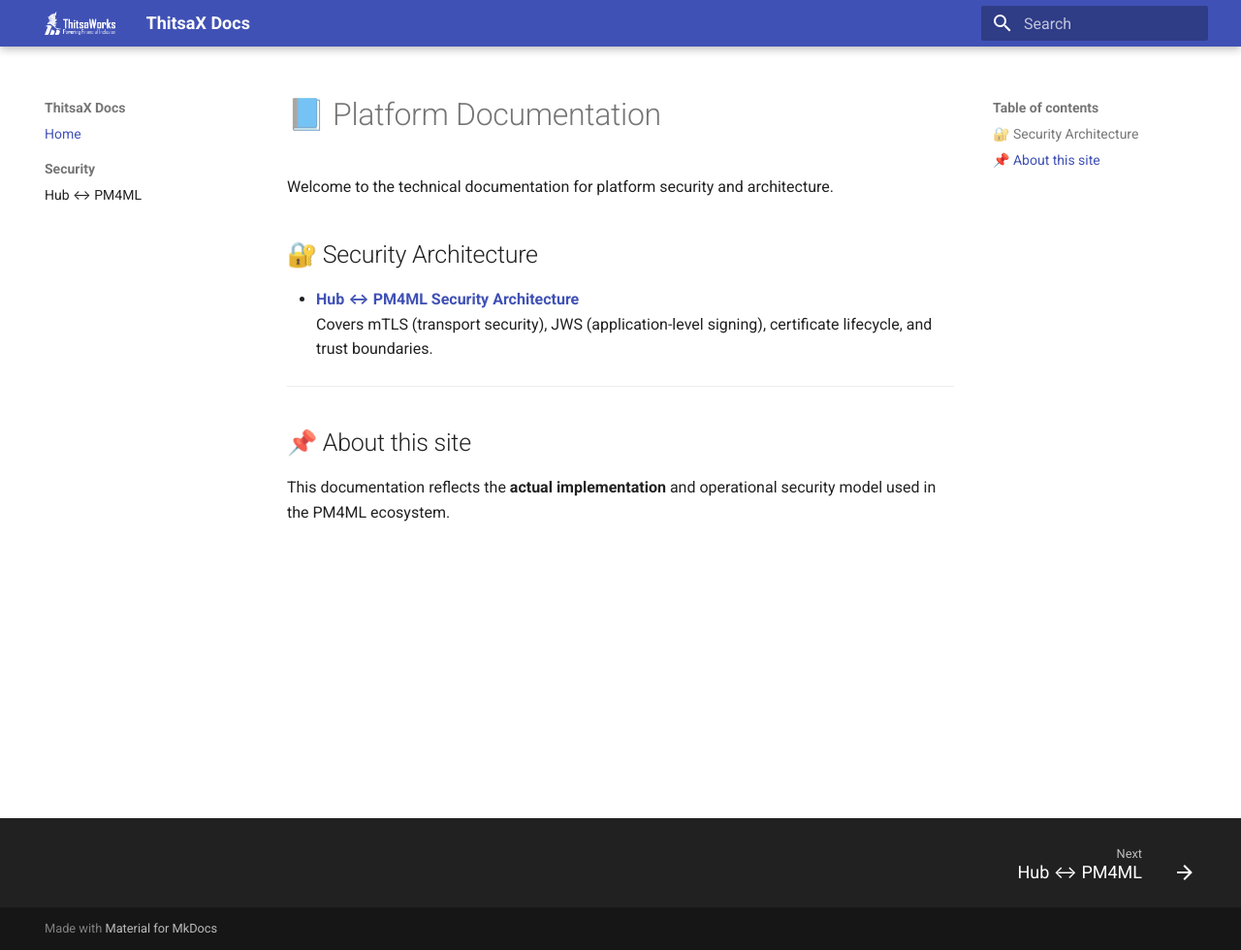
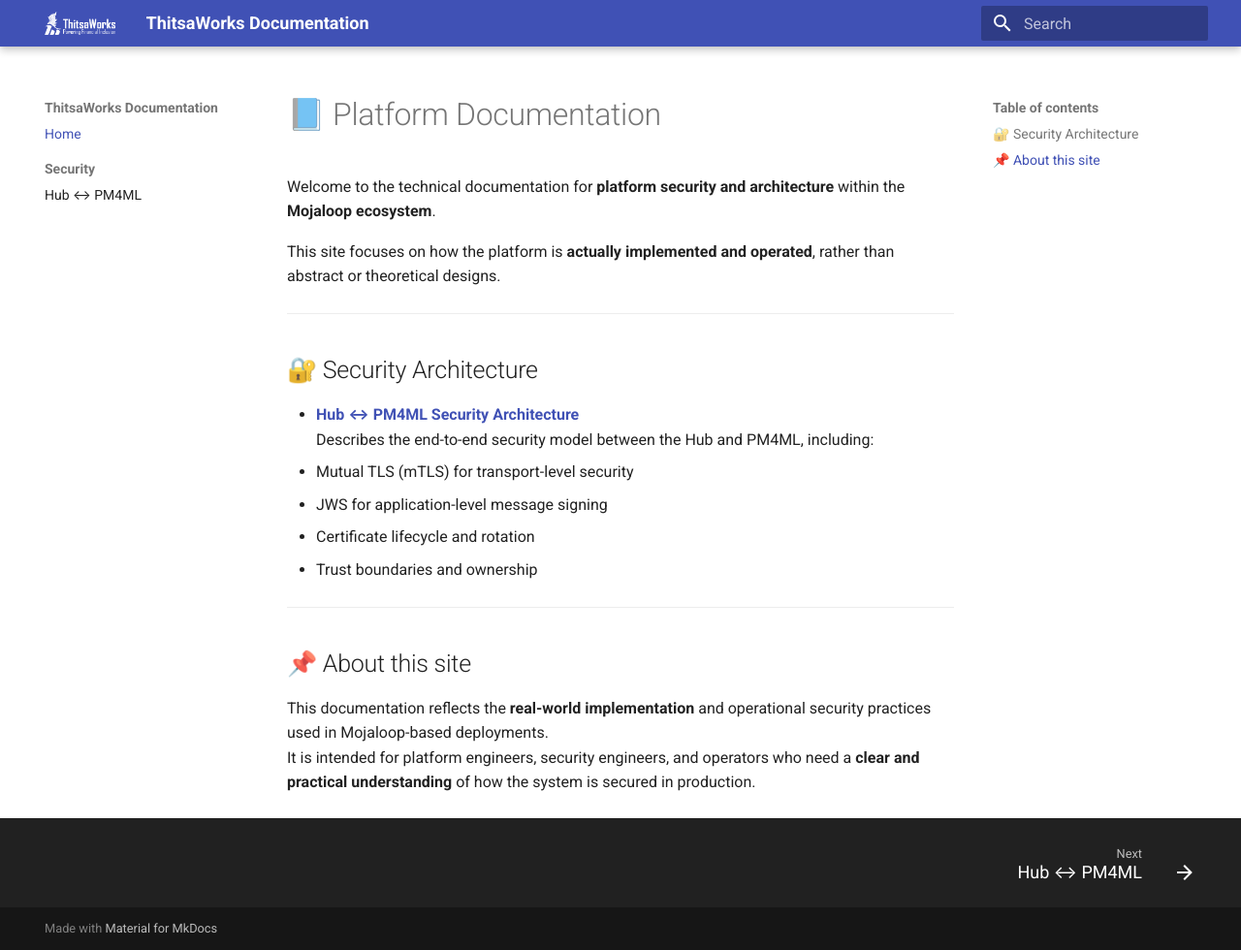
Before and after one commit to ThitsaX/docs, an MkDocs documentation site: the page built from docs/index.md, in a window 1280 px wide and 980 px high. Shown: the whole window at 97% size. Built offline with MkDocs 1.6.1 and Material for MkDocs 9.7.7, drawn with Linux system fonts in a browser that asks for light colours; the version menu is left out.

Commit message:
Update documentation titles and descriptions for clarity and consistency

```diff
--- a/docs/index.md
+++ b/docs/index.md
@@ -4,15 +4,24 @@
 
 # 📘 Platform Documentation
 
-Welcome to the technical documentation for platform security and architecture.
+Welcome to the technical documentation for **platform security and architecture** within the **Mojaloop ecosystem**.
+
+This site focuses on how the platform is **actually implemented and operated**, rather than abstract or theoretical designs.
+
+---
 
 ## 🔐 Security Architecture
 
 - **[Hub ↔ PM4ML Security Architecture](hub-pm4ml-security-architecture)**
-  Covers mTLS (transport security), JWS (application-level signing), certificate lifecycle, and trust boundaries.
+  Describes the end-to-end security model between the Hub and PM4ML, including:
+  - Mutual TLS (mTLS) for transport-level security
+  - JWS for application-level message signing
+  - Certificate lifecycle and rotation
+  - Trust boundaries and ownership
 
 ---
 
 ## 📌 About this site
 
-This documentation reflects the **actual implementation** and operational security model used in the PM4ML ecosystem.
+This documentation reflects the **real-world implementation** and operational security practices used in Mojaloop-based deployments.
+It is intended for platform engineers, security engineers, and operators who need a **clear and practical understanding** of how the system is secured in production.
--- a/mkdocs.yml
+++ b/mkdocs.yml
@@ -1,5 +1,5 @@
-site_name: ThitsaX Docs
-site_description: Platform security & architecture documentation
+site_name: ThitsaWorks Documentation
+site_description: Mojaloop platform documentation
 site_url: https://thitsax.github.io/docs/
 use_directory_urls: true
 
```
